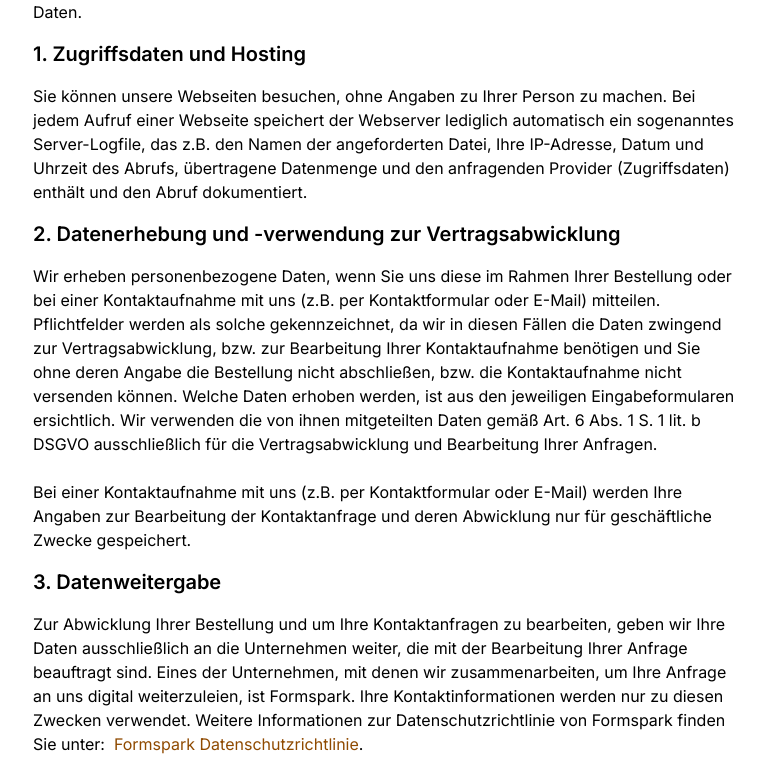
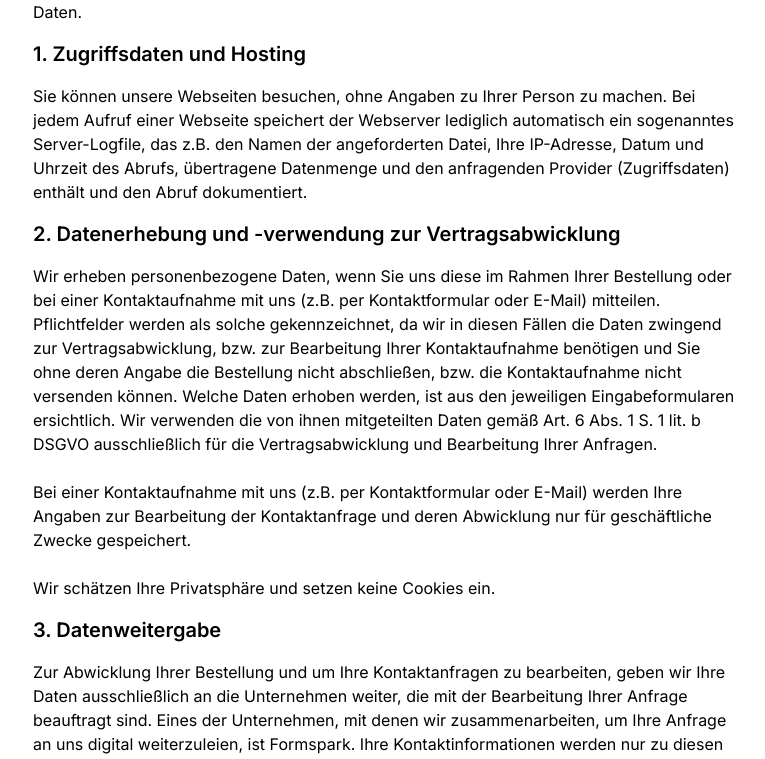
Before and after one commit to futurefounder/coffee-bike-hamburg, a Next.js app: page /datenschutz in a window 1280 px wide. Shown: the part 412-1171 px from the top of the page, without its empty margins (255-1020 px from the left). Built offline with nearby package versions, Linux system fonts and the light colour scheme; what tailwindcss-animated would draw is missing.

Commit message:
fix typo

```diff
--- a/src/app/datenschutz/page.tsx
+++ b/src/app/datenschutz/page.tsx
@@ -5,7 +5,7 @@ export default function Datenschutz() {
   return (
     <div className="flex flex-col min-h-screen">
       <Navigation bgClass={"bg-coffeePrimary"} shouldChangeOnScroll={false} />
-      <div className="flex-grow bg-white mt-32 py-6 sm:py-8 lg:py-12">
+      <div className="flex-grow bg-white mt-32 mb-10 py-6 sm:py-8 lg:py-12">
         <div className="mx-auto max-w-screen-md px-4 md:px-8">
           <h1 className="mb-4 text-center text-2xl font-bold text-gray-800 sm:text-3xl md:mb-6">
             Datenschutzerklärung{" "}
@@ -62,7 +62,9 @@ export default function Datenschutz() {
             <p className="pt-2">
               Bei einer Kontaktaufnahme mit uns (z.B. per Kontaktformular oder
               E-Mail) werden Ihre Angaben zur Bearbeitung der Kontaktanfrage und
-              deren Abwicklung nur für geschäftliche Zwecke gespeichert.
+              deren Abwicklung nur für geschäftliche Zwecke gespeichert. <br />{" "}
+              <br />
+              Wir schätzen Ihre Privatsphäre und setzen keine Cookies ein.
             </p>
             <h2 className="text-xl font-semibold">3. Datenweitergabe</h2>
             <p>
--- a/src/app/impressum/page.tsx
+++ b/src/app/impressum/page.tsx
@@ -5,14 +5,14 @@ export default function Impressum() {
   return (
     <div className="flex flex-col min-h-screen">
       <Navigation bgClass={"bg-coffeePrimary"} shouldChangeOnScroll={false} />
-      <div className="flex-grow bg-white mt-32 py-6 sm:py-8 lg:py-12">
+      <div className="flex-grow bg-white mt-32 mb-10 py-6 sm:py-8 lg:py-12">
         <div className="mx-auto max-w-screen-md px-4 md:px-8">
           <h1 className="mb-4 text-center text-2xl font-bold text-gray-800 sm:text-3xl md:mb-6">
             Impressum gem. §5 TM
           </h1>
           <span className="font-bold">
             {" "}
-            Coffee-Bike Hamburg <br />
+            Kaffee-Bike-Hamburg.de <br />
           </span>
           <span>
             {" "}
```
